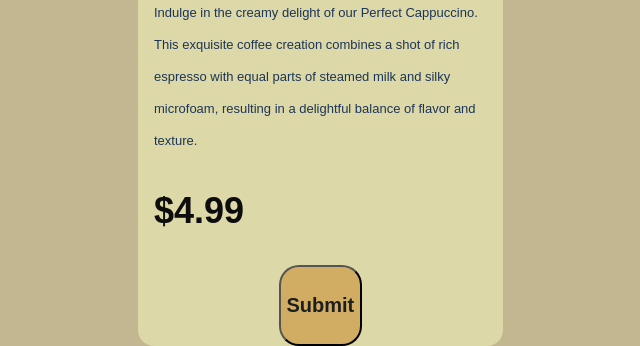
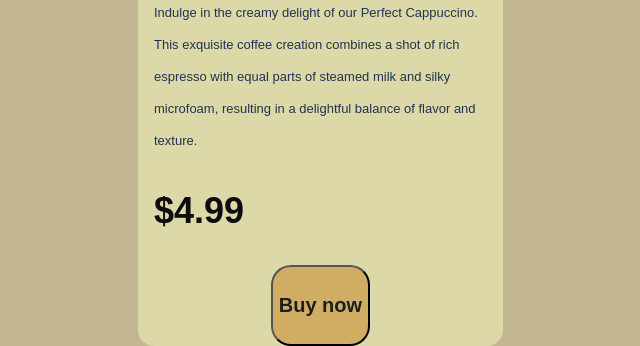
Before and after one commit to irm1005-itec1005-fall-2023/midterm-exam-aminafarah919, a plain HTML site: page index.html in a window 1280 px wide. Shown: the part 733-1079 px from the top of the page, without its empty margins (390-1030 px from the left). Drawn offline with Linux system fonts and the light colour scheme.

Commit message:
final update

```diff
--- a/index.html
+++ b/index.html
@@ -35,7 +35,7 @@
                 <h2 class="price"> $4.99 </h2>
 
 
-                <button class="btn">Submit</button>
+                <button class="btn">Buy now</button>
               </div>
             </section>
 
```
